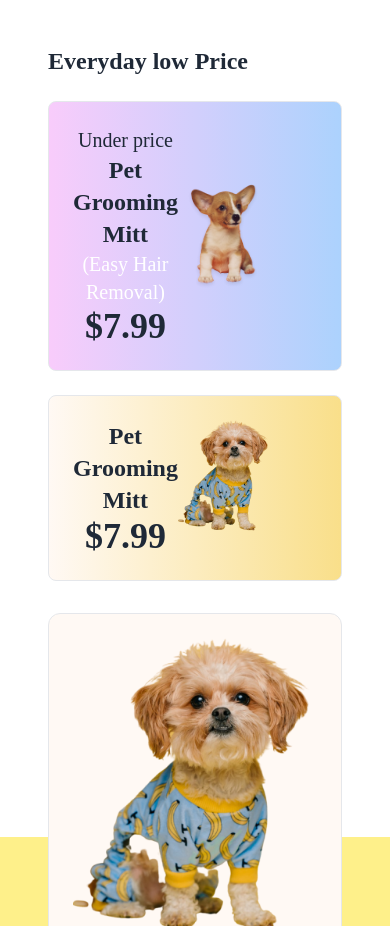
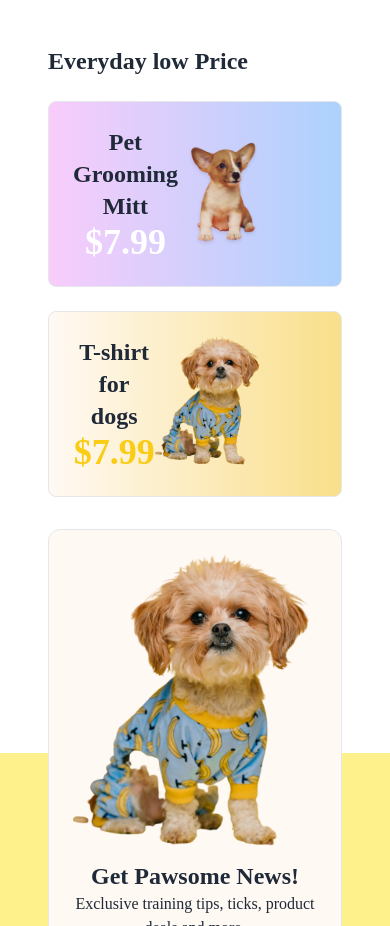
Before and after one commit to nomanal512/browse4-pets, a plain HTML site: page index.html in a window 390 px wide. Shown: the part 4100-5026 px from the top of the page. Drawn offline with nearby package versions, Linux system fonts and the light colour scheme; a web font is replaced by a local one.

Commit message:
final corrections

```diff
--- a/index.html
+++ b/index.html
@@ -348,12 +348,12 @@
                 <div
                     class="border rounded-lg bg-gradient-to-r from-[#F8CCFB] to-[#ACD2FD] p-6 text-center items-center flex mb-6 lg:w-3/5">
                     <div class="">
-                        <p class="text-xl">Under price</p>
+                        <p class="text-xl hidden lg:block">Under price</p>
                         <h2 class="text-2xl font-bold">Pet Grooming Mitt</h2>
-                        <p class="text-xl text-white">
+                        <p class="text-xl text-white  lg:block hidden">
                             (Easy Hair Removal)
                         </p>
-                        <h1 class="font-bold text-4xl">$7.99</h1>
+                        <h1 class="font-bold text-4xl text-white lg:text-black">$7.99</h1>
 
                     </div>
 
@@ -367,8 +367,8 @@
                 <div
                     class="border rounded-lg bg-gradient-to-r from-[#FFF9F4] to-[#F9DF8A] p-6 text-center flex mb-6 lg:w-2/5">
                     <div>
-                        <h2 class="text-2xl font-bold">Pet Grooming Mitt</h2>
-                        <h1 class="font-bold text-4xl">$7.99</h1>
+                        <h2 class="text-2xl font-bold">T-shirt for dogs</h2>
+                        <h1 class="font-bold text-4xl text-yellow-400">$7.99</h1>
 
                     </div>
                     <div>
```
